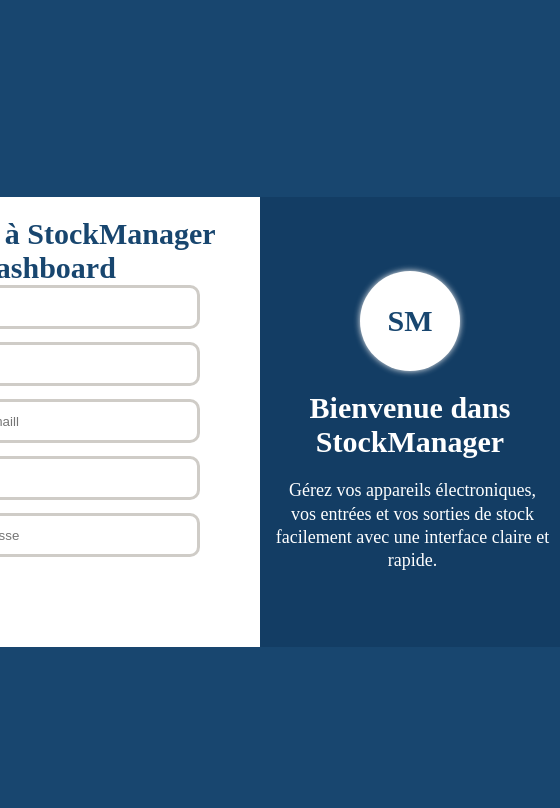
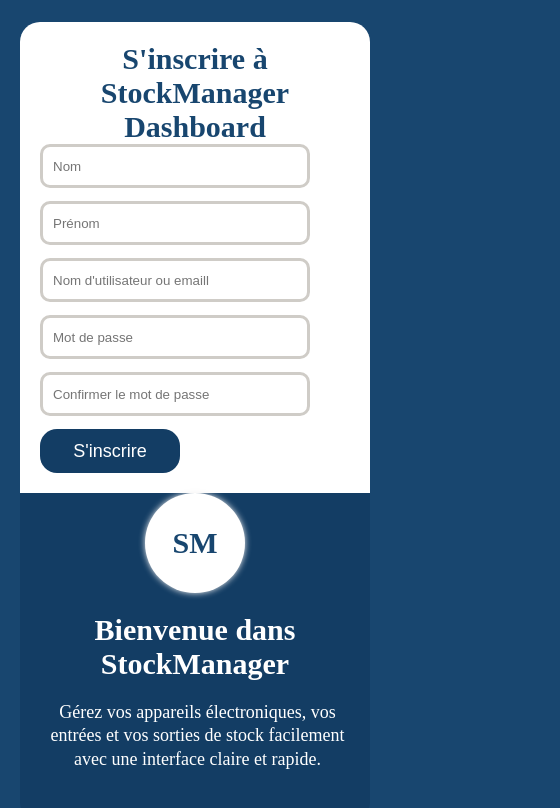
Before and after one commit to Sultan9463/Stock-Manager, a plain HTML site: page index_inscription.html in a window 390 px wide. Shown: the whole page, 560 px wide, since content can reach past the window. Drawn offline with Linux system fonts and the light colour scheme.

Commit message:
modification

```diff
--- a/style.css
+++ b/style.css
@@ -19,6 +19,7 @@ body {
     height: 450px;
     border-radius: 20px;
     background-color: #133D64;
+    overflow: hidden;
 }
 
 .inscription {
@@ -29,16 +30,16 @@ body {
     width: 430px;
     height: auto;
     gap: 10px;
-    border-bottom-left-radius: 20px;
-    border-top-left-radius: 20px;
+    /* border-bottom-left-radius: 20px;
+    border-top-left-radius: 20px; */
     background-color: white;
 }
 
 .inscription_1 {
     width: 430px;
     background-color: white;
-    border-bottom-left-radius: 20px;
-    border-top-left-radius: 20px;
+    /* border-bottom-left-radius: 20px;
+    border-top-left-radius: 20px; */
     padding: 20px;
 }
 
@@ -149,142 +150,30 @@ a {
     padding-right: 10px;
 }
 
+@media (max-width: 425px) {
+    .connexion{
+        flex-direction: column;
+        overflow: hidden;
+        width: 350px;
+        height: 800px;
+    }
+    .inscription,.inscription_1 {
+    width: 100%;
+    padding: 20px;
+    }
+    input {
+    width: 270px;
+    }
 
+    .bienvenue {
+        width: 100%;
 
-
-
-
-
-
-/* section principal */
-
-
-
-
-
-
-
-
-
-/*
-.Id {
-    width: 98%;
-    display: flex;
-    align-items: center;
-    padding-left: 30px;
-    padding-right: 90px;
-    height: 70px;
-    justify-content: space-between;
-    border: solid rgb(207, 204, 199);
+    }
 }
 
-.Id_1 {
-    width: 98%;
-    display: flex;
-    align-items: center;
-    padding-left: 30px;
-    padding-right: 90px;
-    height: 90px;
-    justify-content: space-between;
-    background-color: white;
-    border-bottom: solid rgb(207, 204, 199);
-    border-left: solid rgb(207, 204, 199);
-    border-right: solid rgb(207, 204, 199);
+@media (max-width: 320px) {
+    .connexion{
+        width: 300px;
+    }
+
 }
-
-.imoj {
-    display: flex;
-    justify-content: center;
-    align-items: center;
-    width: 63px;
-    height: 60px;
-    border-radius: 8px;
-    background-color: #F9FAFC;
-}
-
-.imoj i {
-    font-size: 28px;
-    color: #707E94;
-}
-
-.cards_ {
-    display: flex;
-    align-items: center;
-    width: 228px;
-    height: 100px;
-    gap: 8px;
-}
-
-.cards_ p {
-    font-size: 16px;
-}
-
-.Id_1 p {
-    width: 110px;
-}
-
-.LAPTOP {
-    display: flex;
-    align-items: center;
-    justify-content: center;
-    width: 110px;
-    height: 35px;
-    border-radius: 20px;
-    font-size: 16px;
-    background-color: #DFECFD;
-    color: #5371CD;
-}
-
-.P10 {
-    display: flex;
-    align-items: center;
-    justify-content: center;
-    border-radius: 10px;
-    width: 50px;
-    height: 35px;
-    color: #2C7462;
-    background-color: #E0FCEA;
-}
-
-.SMARTPHONE{
-    display: flex;
-    align-items: center;
-    justify-content: center;
-    border-radius: 20px;
-    width: 140px;
-    height: 35px;
-    color: #2C7462;
-    background-color: #E0FCEA;
-}
-
-.faible{
-    display: flex;
-    align-items: center;
-    justify-content: center;
-    border-radius: 20px;
-    width: 110px;
-    height: 35px;
-    color: #2C7462;
-    background-color: #E0FCEA;
-}
-
-.dollar {
-    display: flex;
-    align-items: center;
-    justify-content: center;
-    width: 90px;
-    height: 35px;
-    font-size: 20px;
-}
-
-.imoj_2 i {
-    font-size: 20px;
-    color: #707E94;
-}
-
-.cards_2 {
-    display: flex;
-    align-items: center;
-    height: 100px;
-    gap: 18px;
-} */
```
